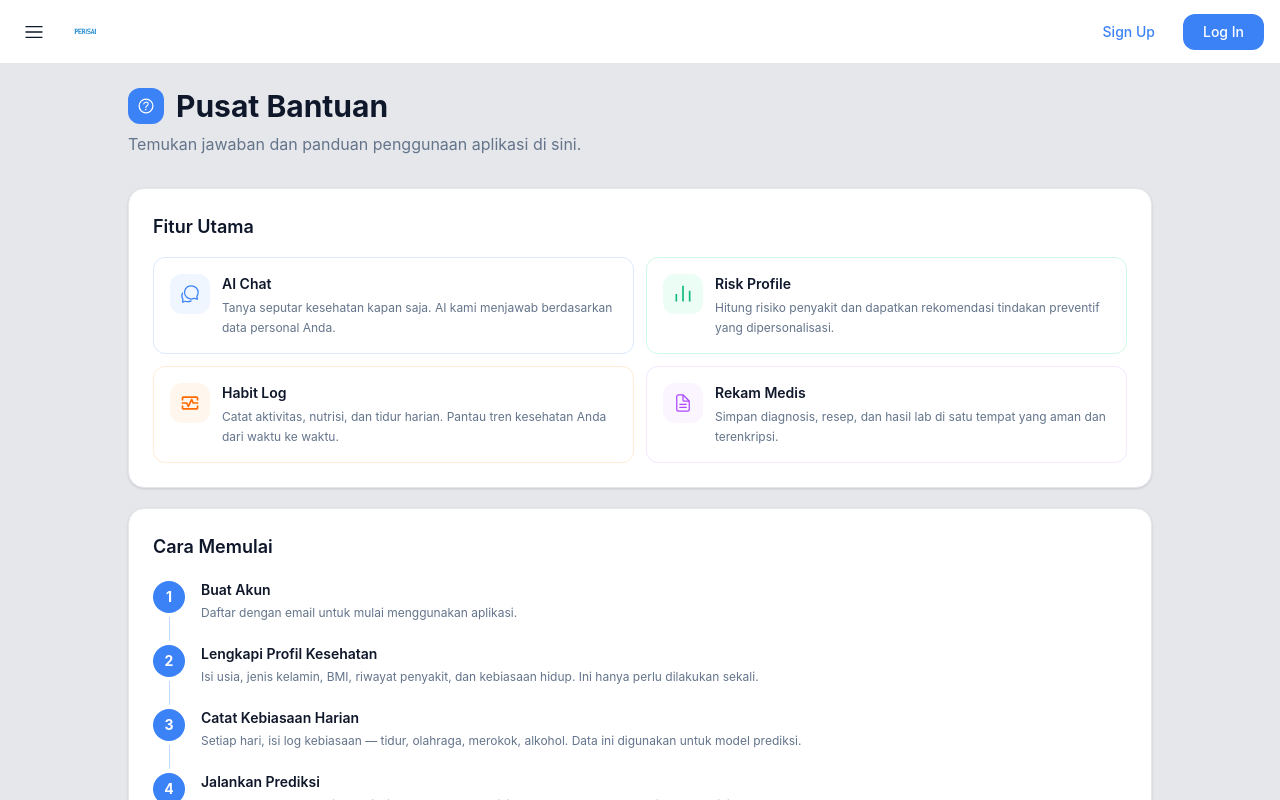
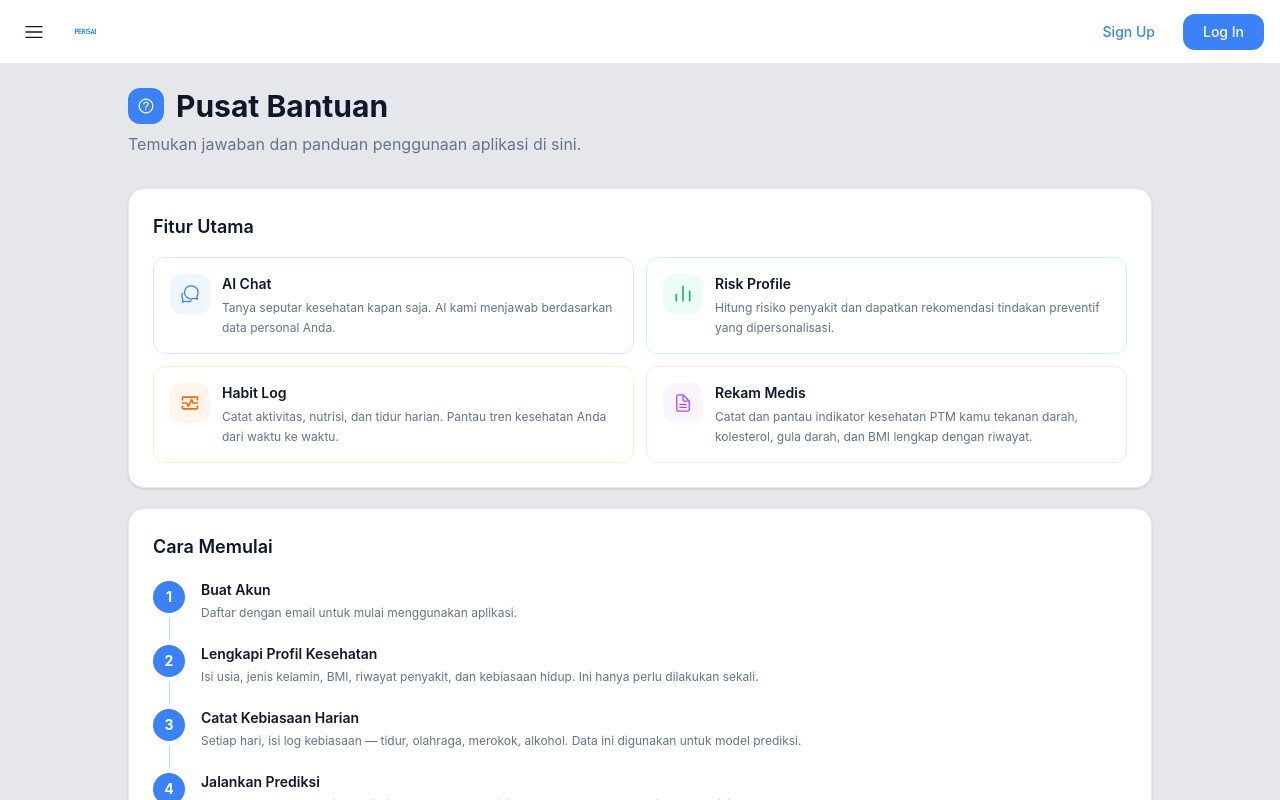
Before and after one commit to theoitssurabaya/PERISAI, a React (Vite) app in the folder Fullstack/Frontend/: page /help in a window 1280 px wide. Shown: the top 800 px of the page. Built offline with nearby package versions, Linux system fonts and the light colour scheme.

Commit message:
help page

```diff
--- a/Fullstack/Frontend/src/pages/HelpPage.jsx
+++ b/Fullstack/Frontend/src/pages/HelpPage.jsx
@@ -28,7 +28,7 @@ const features = [
   {
     icon: IoDocumentTextOutline,
     title: 'Rekam Medis',
-    desc: 'Simpan diagnosis, resep, dan hasil lab di satu tempat yang aman dan terenkripsi.',
+    desc: 'Catat dan pantau indikator kesehatan PTM kamu tekanan darah, kolesterol, gula darah, dan BMI lengkap dengan riwayat.',
     accent: 'bg-purple-50 text-purple-500',
     border: 'border-purple-100',
   },
```
